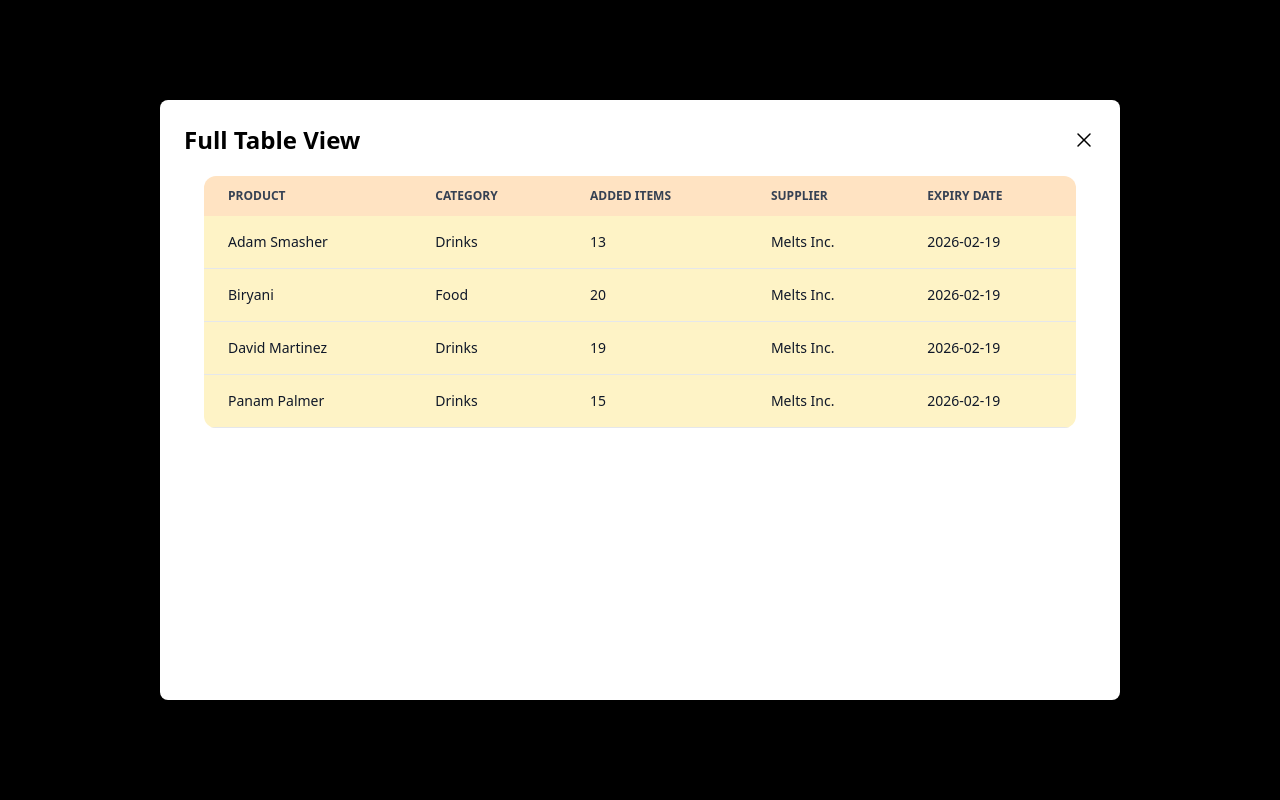
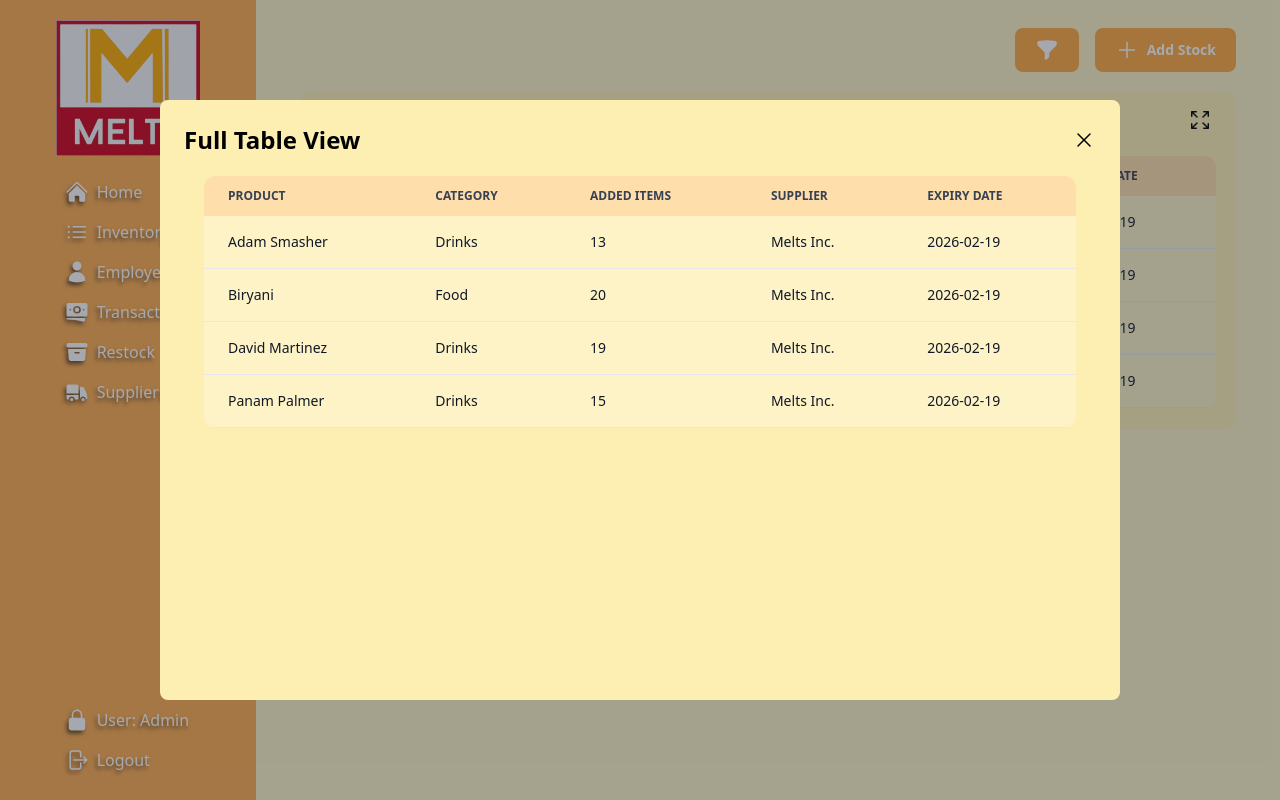
Before and after one commit to rcSabucido/melts-inventory, a React (Vite) app: page /restock in a window 1280 px wide. Both pictures are taken after a click on the icon 1200 px from the left and 120 px from the top of the page. Built offline with nearby package versions, Linux system fonts and the light colour scheme.

Commit message:
#3 Adjust styling of Restock and FullTableModal files

```diff
--- a/src/components/FullTableModal.jsx
+++ b/src/components/FullTableModal.jsx
@@ -3,8 +3,8 @@ import { XMarkIcon } from "@heroicons/react/24/solid";
 
 const FullTableModal = ({columns, data, onClose}) => {
     return (
-        <div className="fixed inset-0 bg-black bg-opacity-50 flex justify-center items-center z-50">
-            <div className="bg-white p-6 rounded-lg w-3/4 h-3/4 overflow-auto">
+        <div className="fixed inset-0 bg-gray-800/40 flex justify-center items-center z-50">
+            <div className="bg-[#FDEFB2] p-6 rounded-lg w-3/4 h-3/4 overflow-auto">
                 <div className="flex justify-between items-center mb-4">
                     <h2 className="text-2xl font-bold">Full Table View</h2>
                     <XMarkIcon className="h-6 w-6 cursor-pointer" onClick={onClose}/>
--- a/src/pages/Restock.jsx
+++ b/src/pages/Restock.jsx
@@ -83,7 +83,7 @@ const RestockPage = () => {
             <div className='flex justify-between'>
             <p className='px-4 pt-4 text-xl font-bold'>February 20, 2025</p>
             {tableData.length >= 4 && (
-              <ArrowsPointingOutIcon className='h-6 w-6 mr-6 mt-4' onClick={() => setShowFullTable(true)}/>
+              <ArrowsPointingOutIcon className='h-6 w-6 mr-6 mt-4 cursor-pointer' onClick={() => setShowFullTable(true)}/>
             )}
             </div>
             <RestockTable columns={columns} data={limitedTableData} />
```
